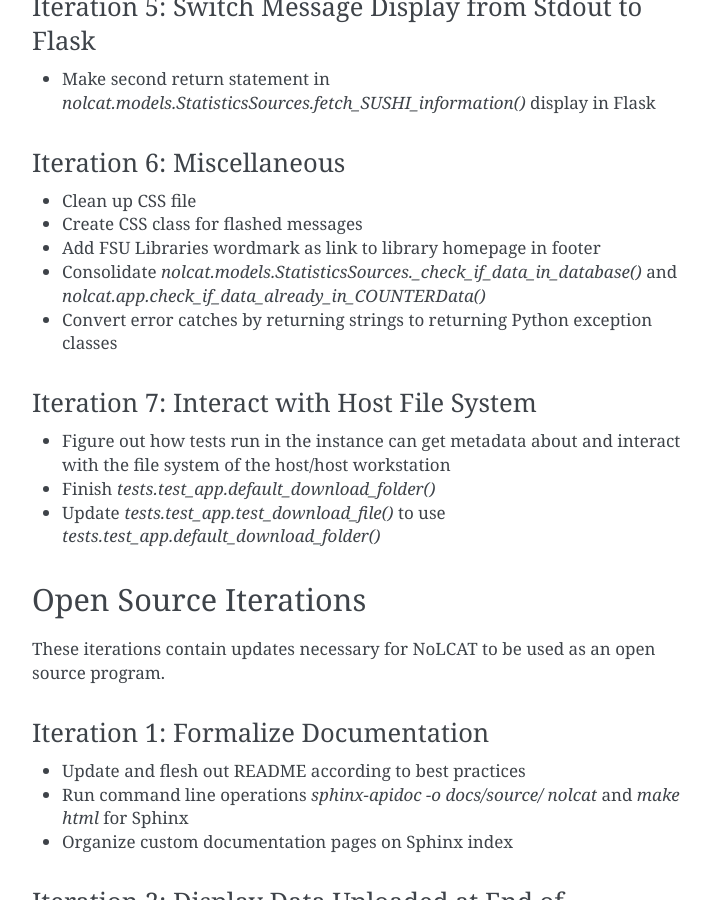
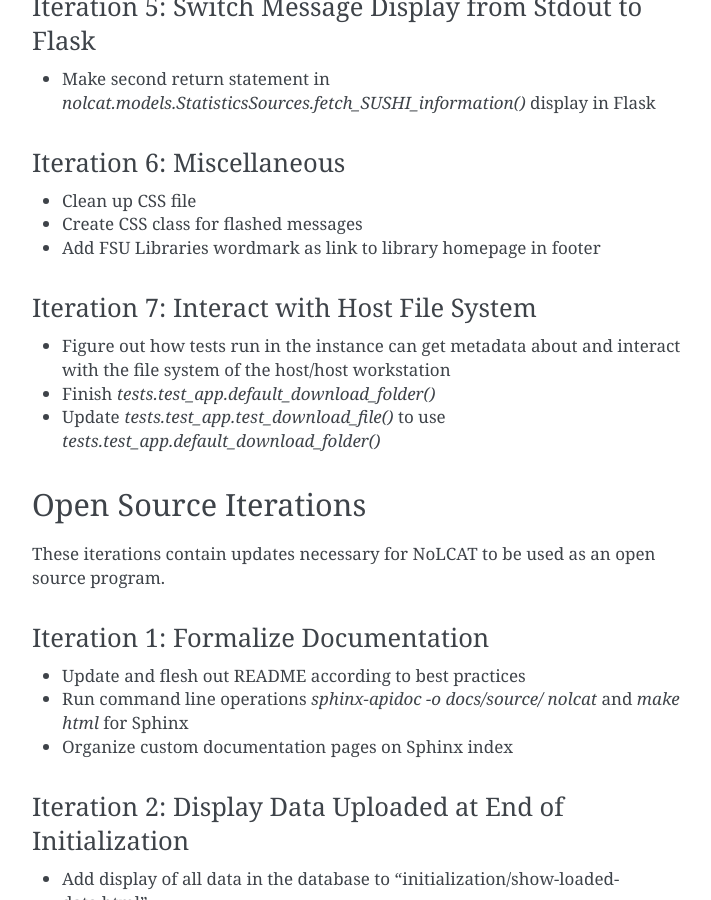
Before and after one commit to ereiskind/nolcat, a Sphinx documentation site: the page built from docs/source/roadmap.rst, in a window 1280 px wide and 900 px high, scrolled down 4862 px. Shown: the whole window, without its empty margins (388-1099 px from the left). Built offline with Sphinx 7.4.7, drawn with Linux system fonts in a browser that asks for light colours; some of the changed text lies outside the part shown.

Commit message:
Make minor roadmap adjustment

```diff
--- a/docs/source/roadmap.rst
+++ b/docs/source/roadmap.rst
@@ -68,8 +69,6 @@
     * `nolcat.models.FiscalYears.calculate_ARL_18()`
     * `nolcat.models.FiscalYears.calculate_ARL_19()`
     * `nolcat.models.FiscalYears.calculate_ARL_20()`
-    * `nolcat.models.StatisticsSources._check_if_data_in_database()`
-    * `nolcat.nolcat_glue_job.check_if_data_already_in_COUNTERData()`
     * `nolcat.view_usage.use_predefined_SQL_query()`
     * `nolcat.view_usage.construct_PR_query_with_wizard()`
     * `nolcat.view_usage.construct_DR_query_with_wizard()`
@@ -86,7 +85,6 @@
     * `tests.test_bp_view_usage.DR_parameters()`
     * `tests.test_bp_view_usage.TR_parameters()`
     * `tests.test_bp_view_usage.IR_parameters()`
-    * `tests.test_StatisticsSources.test_check_if_data_already_in_COUNTERData()`
 
   * Look out for fuzzy matching methods for strings in parquet files--current `(MATCH(<field>) AGAINST('<string>' IN NATURAL LANGUAGE MODE))` has an odd relationship with word boundaries (e.g. "Social Science Premium Collection->Education Collection->ERIC" can be found with the string "ollection->eric" but not the string "remium collectio")
 
@@ -163,8 +161,6 @@
 * Clean up CSS file
 * Create CSS class for flashed messages
 * Add FSU Libraries wordmark as link to library homepage in footer
-* Consolidate `nolcat.models.StatisticsSources._check_if_data_in_database()` and `nolcat.app.check_if_data_already_in_COUNTERData()`
-* Convert error catches by returning strings to returning Python exception classes
 
 Iteration 7: Interact with Host File System
 ============================================
```
Also changed, not shown: other parts of docs/source/roadmap.rst (+1 -0 lines).
